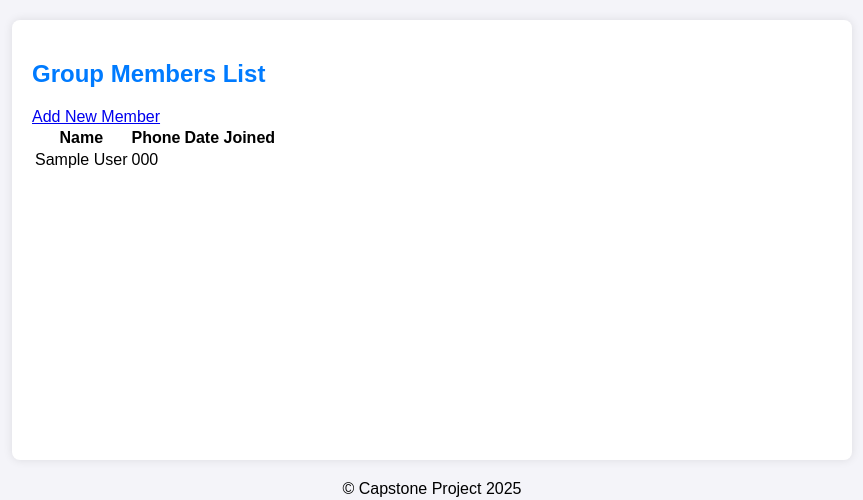
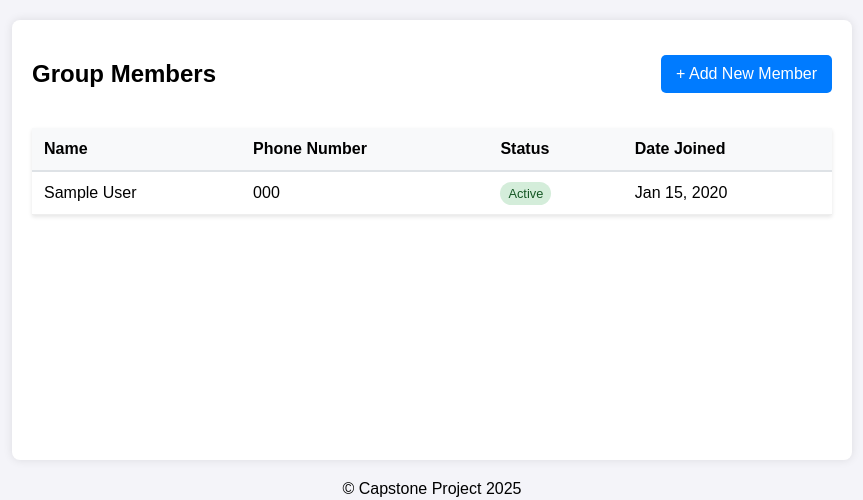
Before and after one commit to joedrake0909/Alx_Capstone_Project, a Django app: page /app/members/ in a window 1280 px wide. Shown: the part 146-646 px from the top of the page, without its empty margins (208-1071 px from the left). Run offline with Django 5.2, Linux system fonts and the light colour scheme; a user stored in the database is signed in; tables that the repository leaves empty hold one stand-in row (values such as "Sample post").

Commit message:
Updated the member_list and member_form template

```diff
--- a/groups/templates/groups/member_list.html
+++ b/groups/templates/groups/member_list.html
@@ -1,32 +1,39 @@
 {% extends "base.html" %}
 
-{% block title %}Group Members{% endblock %}
+{% block title %}Member List{% endblock %}
 
 {% block content %}
-    <h2 style="color: #007bff;">Group Members List</h2>
-    <a href="{% url 'member_create' %}" class="btn btn-primary">Add New Member</a>
+<div style="display: flex; justify-content: space-between; align-items: center; margin-bottom: 20px;">
+    <h2>Group Members</h2>
+    <a href="{% url 'member_create' %}" style="background-color: #007bff; color: white; padding: 10px 15px; text-decoration: none; border-radius: 5px;">+ Add New Member</a>
+</div>
 
-    {% if members %}
-        <table>
+<table style="width: 100%; border-collapse: collapse; background: white; box-shadow: 0 2px 4px rgba(0,0,0,0.1);">
     <thead>
-                <tr>
-                    <th>Name</th>
-                    <th>Phone</th>
-                    <th>Date Joined</th>
+        <tr style="background-color: #f8f9fa; border-bottom: 2px solid #dee2e6;">
+            <th style="padding: 12px; text-align: left;">Name</th>
+            <th style="padding: 12px; text-align: left;">Phone Number</th>
+            <th style="padding: 12px; text-align: left;">Status</th>
+            <th style="padding: 12px; text-align: left;">Date Joined</th>
         </tr>
     </thead>
     <tbody>
         {% for member in members %}
+        <tr style="border-bottom: 1px solid #eee;">
+            <td style="padding: 12px;">{{ member.full_name }}</td>
+            <td style="padding: 12px;">{{ member.phone_number|default:"---" }}</td>
+            <td style="padding: 12px;">
+                <span style="padding: 4px 8px; border-radius: 12px; font-size: 0.8em; background: #d4edda; color: #155724;">
+                    {{ member.get_status_display }}
+                </span>
+            </td>
+            <td style="padding: 12px;">{{ member.joined_at|date:"M d, Y" }}</td>
+        </tr>
+        {% empty %}
         <tr>
-                        <td>{{ member.full_name }}</td>
-                        <td>{{ member.phone_number|default:"N/A" }}</td>
-                        <td>{{ member.date_joined|date:"M d, Y" }}</td>
+            <td colspan="4" style="padding: 20px; text-align: center; color: #666;">No members registered yet.</td>
         </tr>
         {% endfor %}
     </tbody>
 </table>
-    {% else %}
-        <p>No members have been added to the group yet. Start by adding one!</p>
-    {% endif %}
-
-{% endblock content %}
+{% endblock %}
```
Also changed, not shown: groups/templates/groups/member_form.html (+17 -6 lines). Lines whose indentation alone changed are shown as unchanged.
